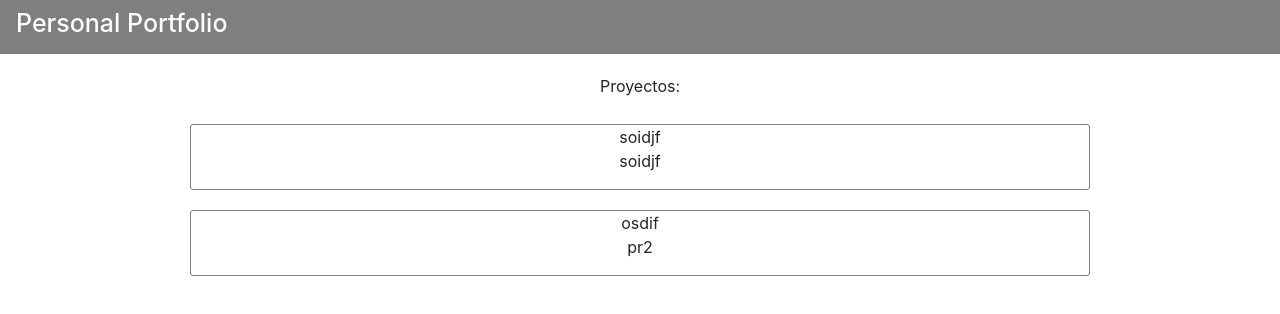
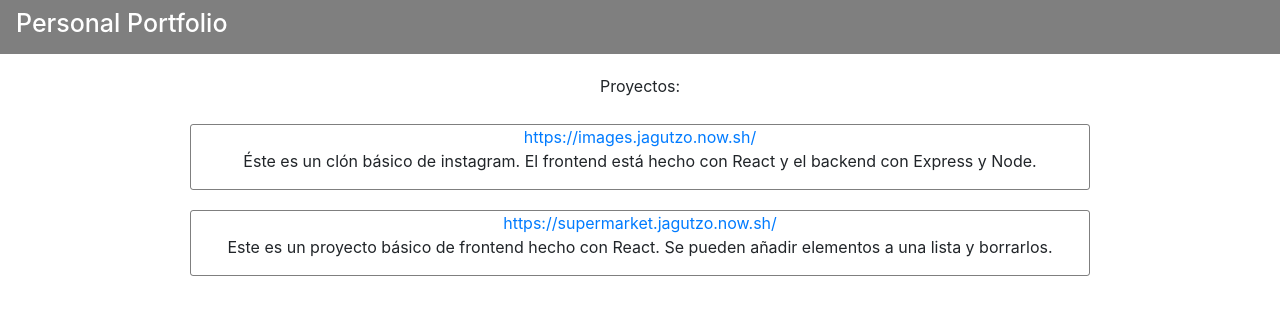
Before and after one commit to Jaguso/portfolio, a React app: page / in a window 1280 px wide. Shown: the top 314 px of the page. Built offline with nearby package versions, Linux system fonts and the light colour scheme.

Commit message:
added links to data

```diff
--- a/src/components/card/Card.js
+++ b/src/components/card/Card.js
@@ -6,7 +6,7 @@ class Card extends Component {
   render() {
     return(
       <div className="card-container">
-        <a >{this.props.link}</a>
+        <a href={this.props.link} target="blank">{this.props.link}</a>
         <p>{this.props.desc}</p>
       </div>
     );
--- a/src/data.js
+++ b/src/data.js
@@ -1,11 +1,13 @@
 const projects = [
   {
-    link: "soidjf",
-    description: "soidjf"
+    link: "https://images.jagutzo.now.sh/",
+    description: "Éste es un clón básico de instagram. El frontend está hecho con React y el backend con Express y Node.",
+    repo: ""
   },
   {
-    link: "osdif",
-    description: "pr2"
+    link: "https://supermarket.jagutzo.now.sh/",
+    description: "Este es un proyecto básico de frontend hecho con React. Se pueden añadir elementos a una lista y borrarlos.",
+    repo: ""
   }
 ];
 
```
